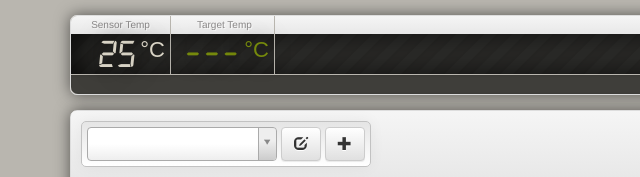
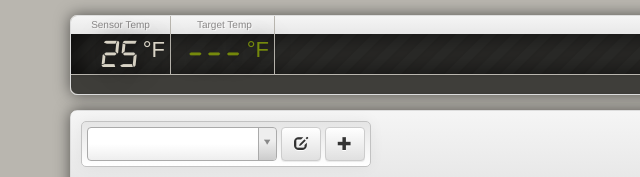
Before and after one commit to PiNail/Nail, a plain HTML site: page public/index.html in a window 1280 px wide. Shown: the top 177 px of the page, 0-640 px from the left. Drawn offline with Linux system fonts and the light colour scheme; files whose address does not match are found by name.

Commit message:
Update index.html
Converting to F

```diff
--- a/public/index.html
+++ b/public/index.html
@@ -33,8 +33,8 @@
    </div>
    <div class="clearfix"></div>
    <div class="ds-panel">
-    <div class="display ds-num"><span id="act_temp">25</span><span class="ds-unit">&deg;C</span></div>
-    <div class="display ds-num ds-target"><span id="target_temp">---</span><span class="ds-unit">&deg;C</span></div>
+    <div class="display ds-num"><span id="act_temp">25</span><span class="ds-unit">&deg;F</span></div>
+    <div class="display ds-num ds-target"><span id="target_temp">---</span><span class="ds-unit">&deg;F</span></div>
     <div class="display ds-num ds-text" id="state"></div>
     <div class="display pull-right ds-state" style="padding-right:0"><span class="ds-led" id="heat">&#92;</span><span class="ds-led" id="cool">&#108;</span><span class="ds-led" id="air">&#91;</span><span class="ds-led" id="hazard">&#73;</span></div>
    </div>
```
